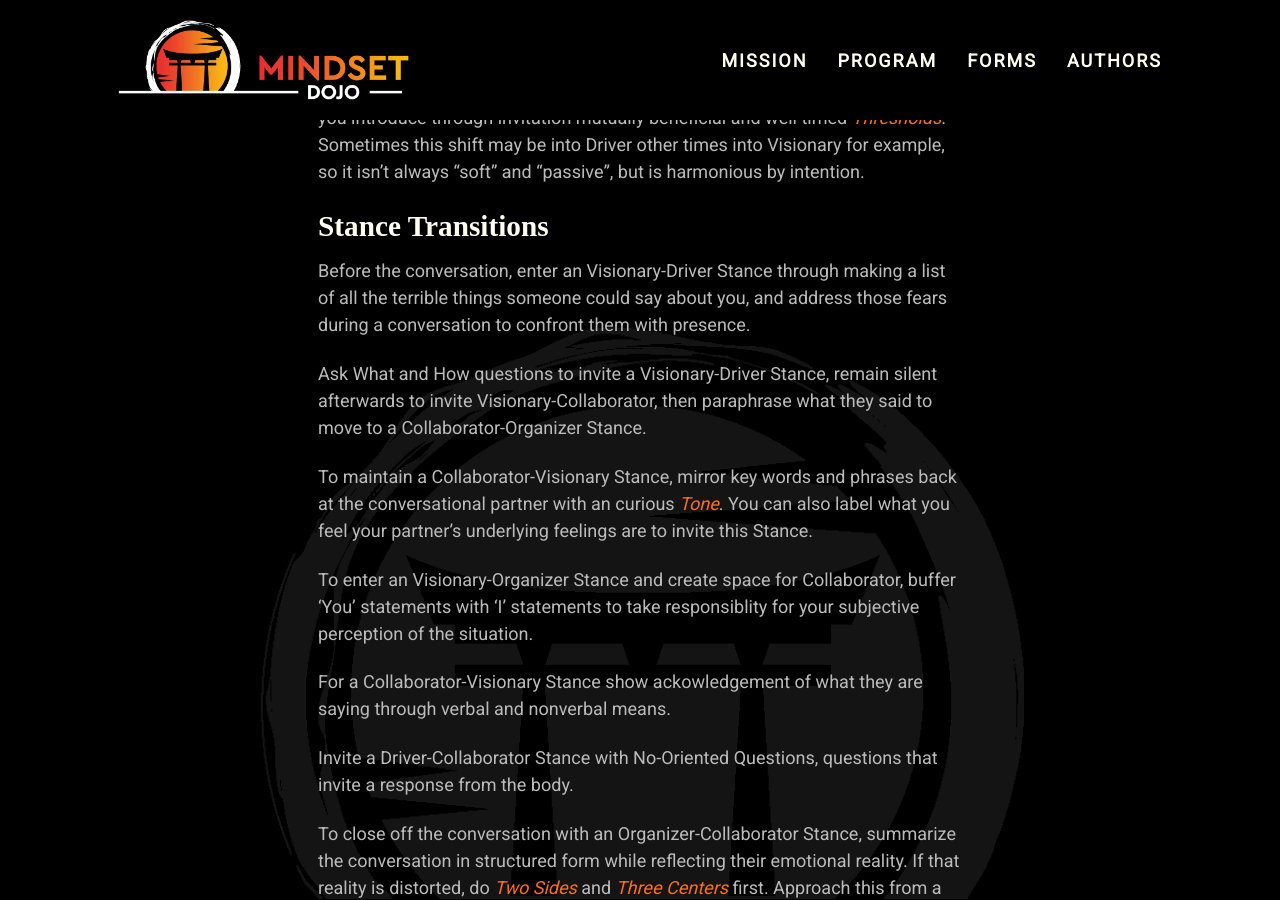
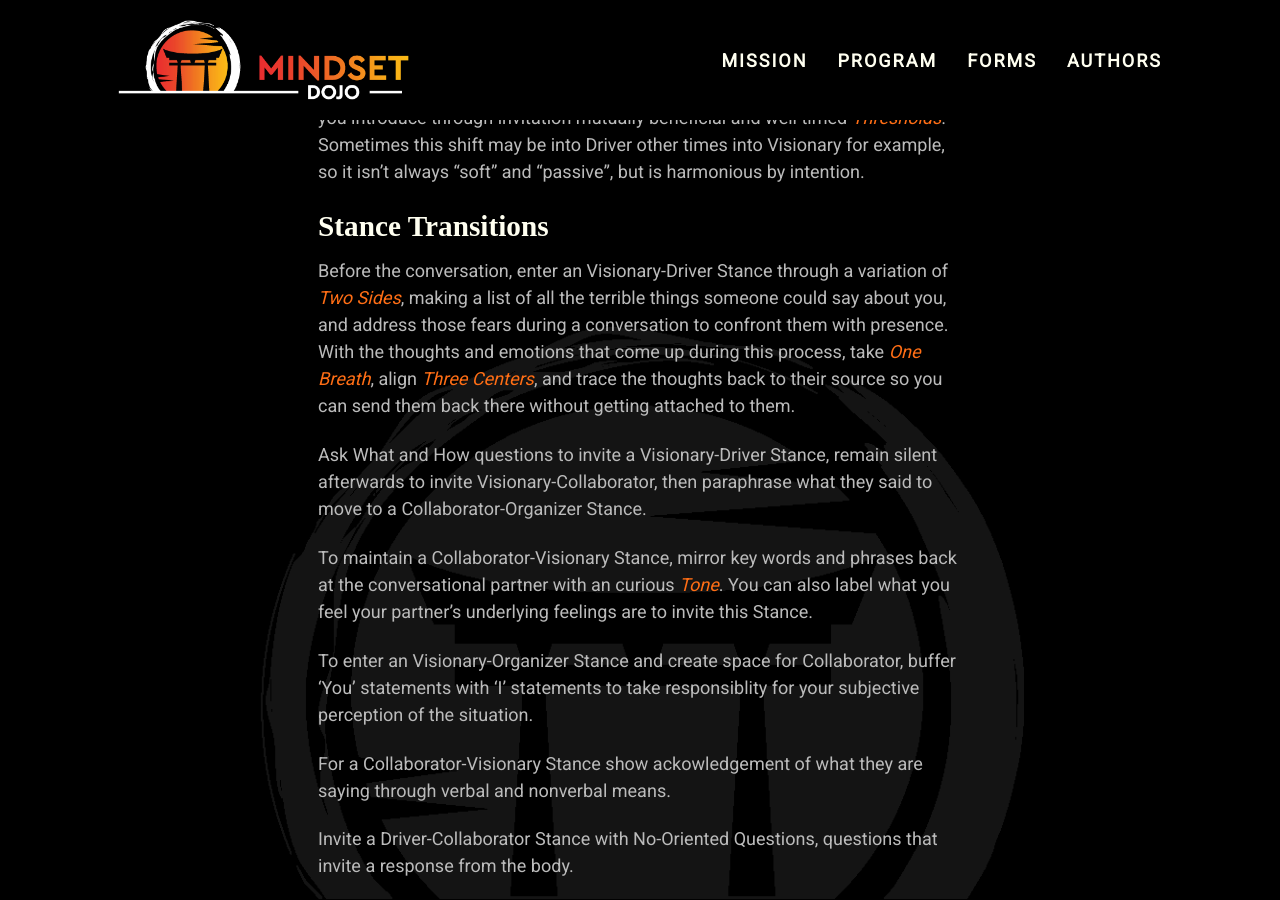
Before and after one commit to mindset-dojo/mindset-dojo.github.io, a Jekyll site: the page built from _forms/stance.md, in a window 1280 px wide and 900 px high, scrolled down 767 px. Built offline with Jekyll 4.4.1, drawn with Linux system fonts in a browser that asks for light colours; some web fonts are replaced.

Commit message:
feat(stance): address what to do with the thoughts and emotions that come up when doing an accusation audit.

```diff
--- a/_forms/stance.md
+++ b/_forms/stance.md
@@ -24,7 +24,7 @@
 
 ### Stance Transitions
 
-Before the conversation, enter an Visionary-Driver Stance through making a list of all the terrible things someone could say about you, and address those fears during a conversation to confront them with presence.
+Before the conversation, enter an Visionary-Driver Stance through a variation of [Two Sides](../two-sides/), making a list of all the terrible things someone could say about you, and address those fears during a conversation to confront them with presence. With the thoughts and emotions that come up during this process, take [One Breath](../one-breath/), align [Three Centers](../three-centers/), and trace the thoughts back to their source so you can send them back there without getting attached to them.
 
 Ask What and How questions to invite a Visionary-Driver Stance, remain silent afterwards to invite Visionary-Collaborator, then paraphrase what they said to move to a Collaborator-Organizer Stance.
 
```
